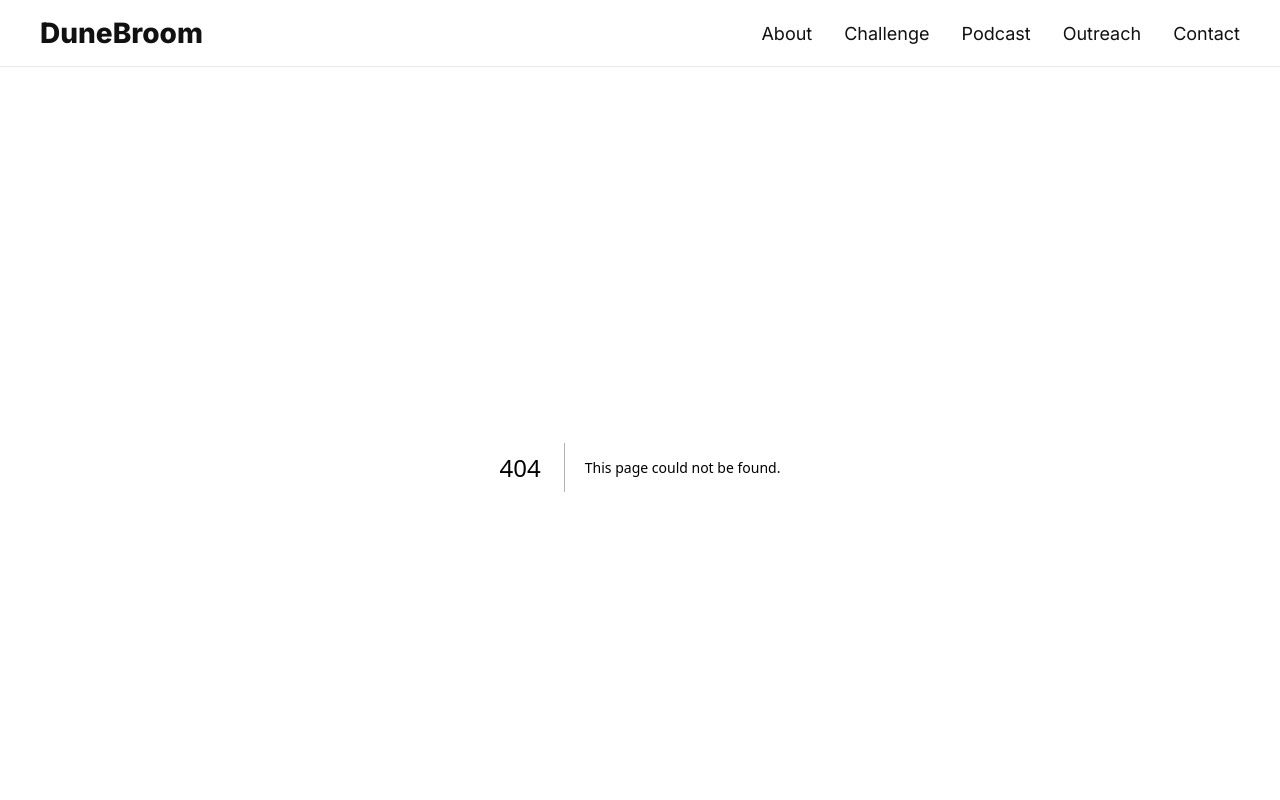
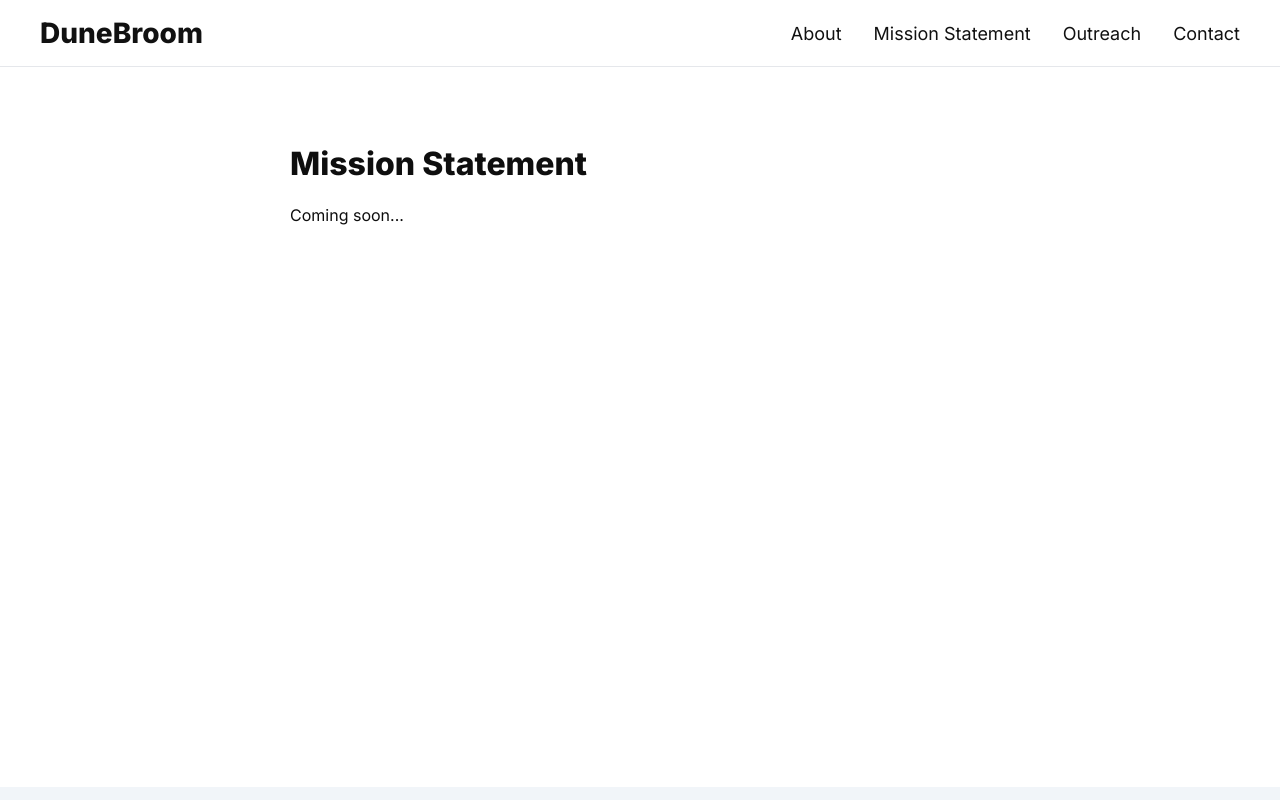
Before and after one commit to groverneev/DuneBroom_Website, a Next.js app: page /mission_statement in a window 1280 px wide. Before the commit this address had no page. Shown: the top 800 px of the page. Built offline with nearby package versions, Linux system fonts and the light colour scheme.

Commit message:
idk_what_to_write

```diff
--- a/app/challenge/page.tsx
+++ b/app/mission_statement/page.tsx
@@ -1,7 +1,7 @@
 export default function Page() {
   return (
     <main style={{ maxWidth: 700, margin: '2rem auto', padding: 24 }}>
-      <h1>Challenge</h1>
+      <h1>Mission Statement</h1>
       <p>Coming soon...</p>
     </main>
   )
--- a/components/Navbar.tsx
+++ b/components/Navbar.tsx
@@ -5,8 +5,7 @@ import { useRouter, usePathname } from 'next/navigation';
 
 const navLinks = [
   { href: '/about', label: 'About' },
-  { href: '/challenge', label: 'Challenge' },
-  { href: '/podcast', label: 'Podcast' },
+  { href: '/mission_statement', label: 'Mission Statement' },
   { href: '/outreach', label: 'Outreach' },
   { href: '/#contact', label: 'Contact' },
 ];
```
Also changed, not shown: app/podcast/page.tsx (deleted, +0 -8 lines).
